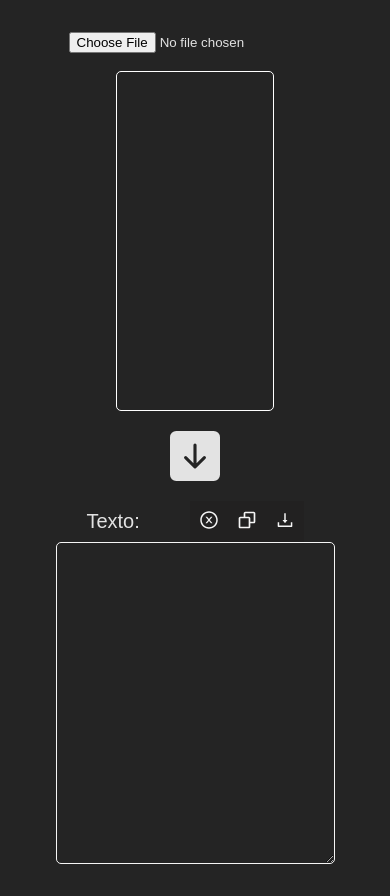
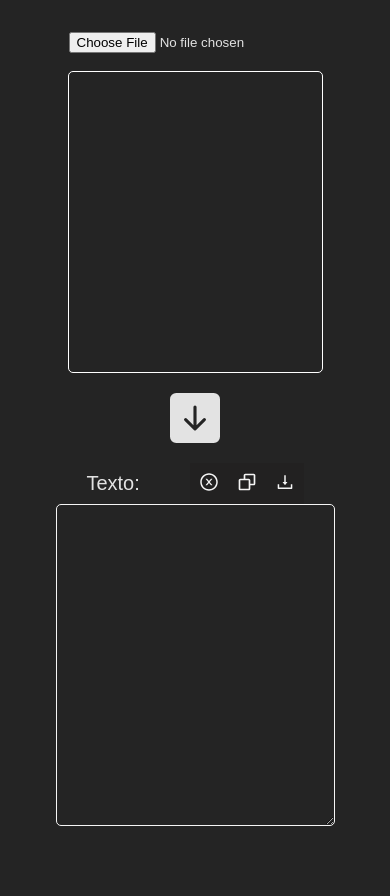
Before and after one commit to vitor-navarro/conversorImagemTexto, a React (Vite) app: page / in a window 390 px wide. After the commit the page ends 858 px from the top, so only its background shows below. Built offline with nearby package versions, Linux system fonts and the light colour scheme.

Commit message:
adaptação do css para o novo layout telas menores que 1180px

```diff
--- a/src/styles.css
+++ b/src/styles.css
@@ -81,6 +81,7 @@ div textarea{
 }
 
 .popup p{
+  color: #20cd0f;
   margin: 0;
   padding: 10px;
 }
@@ -125,9 +126,11 @@ div textarea{
   .div1{
     width: 40vw;
   }
+
   .div2{
     width: 15vw;
   }
+
   .div3{
     width: 40vw;
   }
@@ -136,6 +139,7 @@ div textarea{
     width: 40vw;
     height: 40vh;
   }
+
 }
 
 @media (max-width:768px){
@@ -143,6 +147,7 @@ div textarea{
     flex-direction: column;
     height: auto;
   }
+
   .div1,.div2,.div3{
     height: auto;
     width: auto;
@@ -152,9 +157,14 @@ div textarea{
     margin: 20px;
   }
 
+  .div-url{
+    width: 100%;
+    height: 300px;
+  }
+
   div textarea{
+    width: 100%;
     height: 300px;
-    width: 100%;
     padding: 10px 5px;
   }
 
```
